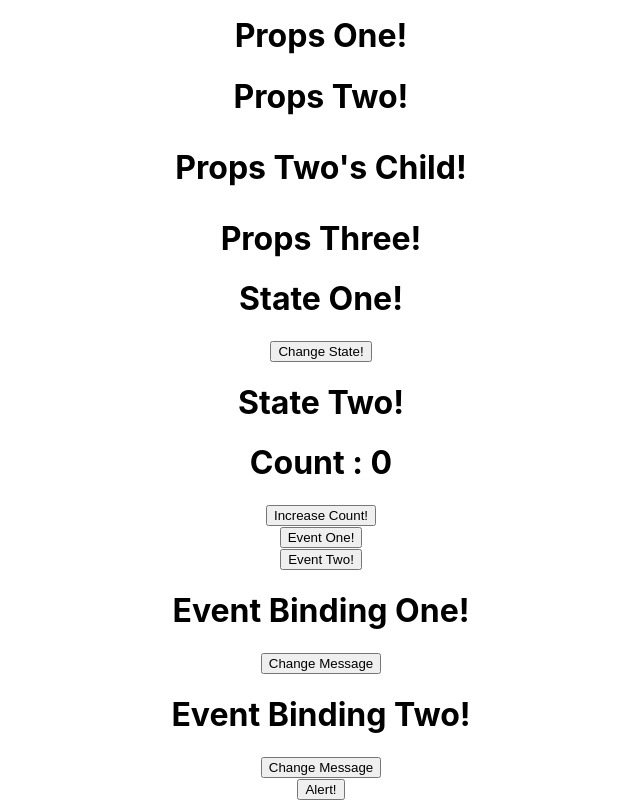
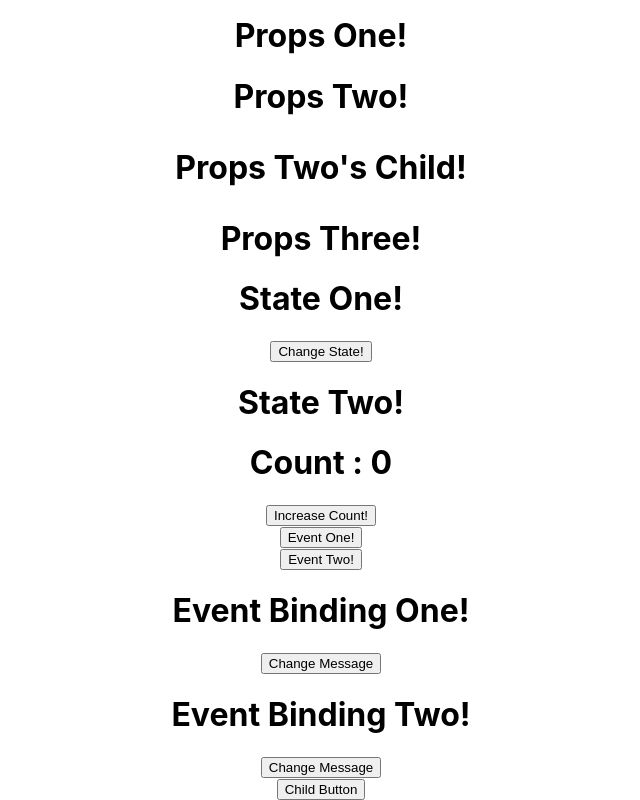
Before and after one commit to sujeewakabeysinghe/React-Basic, a React (Create React App) app: page / in a window 1280 px wide. Shown: the part 247-1047 px from the top of the page, without its empty margins (319-959 px from the left). Built offline with nearby package versions, Linux system fonts and the light colour scheme.

Commit message:
methods as props

```diff
--- a/src/App.js
+++ b/src/App.js
@@ -13,7 +13,6 @@ import EventTwo from './components/event_2';
 import EventBindingOne from './components/eventBinding_1';
 import EventBindingTwo from './components/eventBinding_2';
 import ParentComponent from './components/parentComponent';
-import ChildComponent from './components/childComponent';
 
 function App() {
   return (
--- a/src/components/childComponent.js
+++ b/src/components/childComponent.js
@@ -1,9 +1,9 @@
-import React from 'react'
+import React from 'react'  //rfces
 
 function childComponent() {
     return (
         <div>
-
+            <button>Child Button</button>
         </div>
     )
 }
--- a/src/components/parentComponent.js
+++ b/src/components/parentComponent.js
@@ -1,4 +1,5 @@
-import React, { Component } from 'react'
+import React, { Component } from 'react';
+import ChildComponent from './childComponent';
 
 class parentComponent extends Component {
 
@@ -20,7 +21,7 @@ class parentComponent extends Component {
     render() {
         return (
             <div>
-                <button onClick={this.greetParent}>Alert!</button>
+                <ChildComponent/>
             </div>
         )
     }
```
